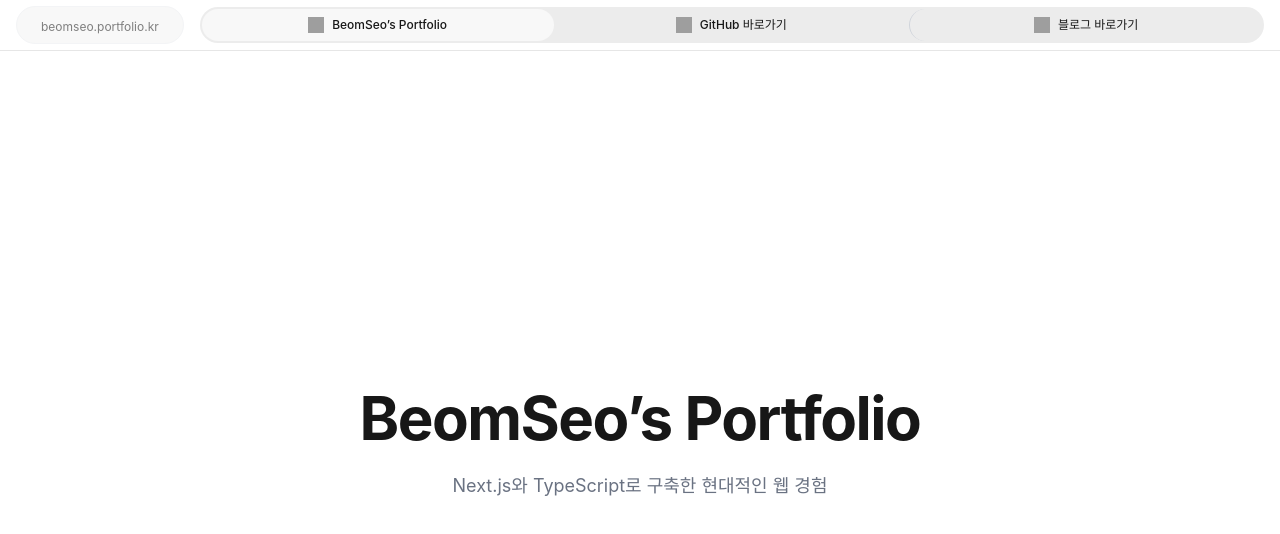
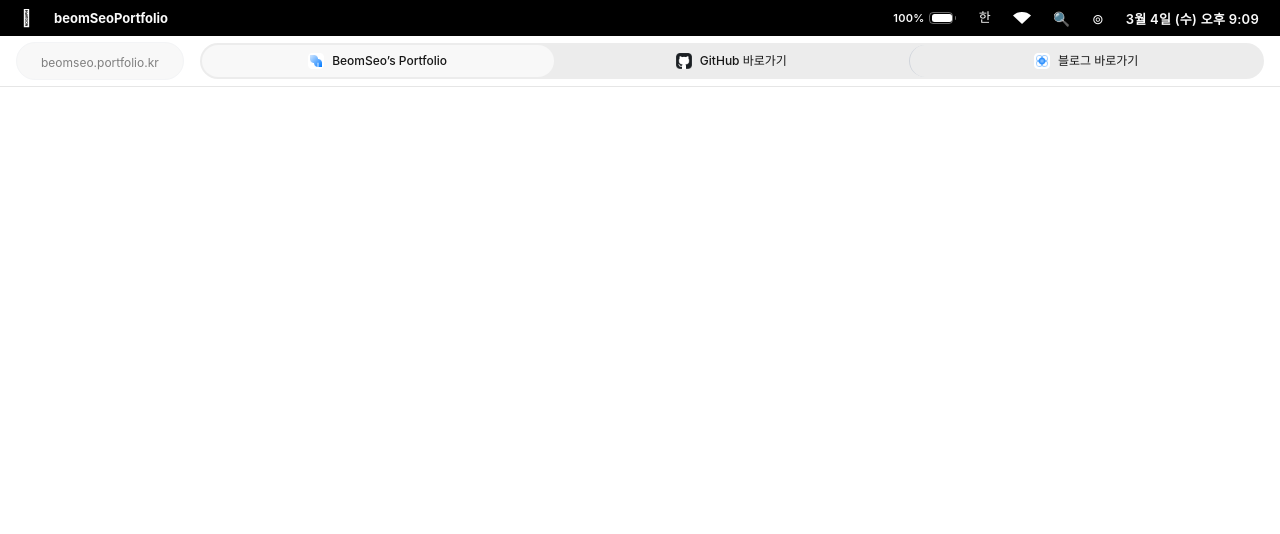
Before and after one commit to BS-Stack-Lab/portfolio-site-2026, a Next.js app: page / in a window 1280 px wide. Shown: the top 534 px of the page. Built offline with nearby package versions, Linux system fonts and the light colour scheme; grey boxes are pictures that could not be loaded.

Commit message:
fix: Restore desktop black menu bar with precise CSS

```diff
--- a/app/page.tsx
+++ b/app/page.tsx
@@ -2,30 +2,12 @@ import Header from "@/components/Header";
 
 export default function Home() {
   return (
-    <div className="relative min-h-screen bg-white">
+    <div className="relative min-h-screen">
       <Header />
-
-      {/* xl:mt-[87px]: 데스크톱 헤더 높이만큼 마진을 주어 컨텐츠가 가려지지 않게 함
-        min-h-[calc(100vh-87px)]: 화면 전체 높이에서 헤더 높이를 뺀 나머지를 최소 높이로 설정
-      */}
-      <main className="xl:mt-[87px] min-h-[calc(100vh-87px)] pb-[76px] xl:pb-0">
-        <section
-          id="hero"
-          className="flex flex-col items-center justify-center w-full min-h-[calc(100vh-87px)]"
-        >
-          <div className="text-center">
-            <h1 className="text-4xl xl:text-6xl font-bold text-[#171717] tracking-tight">
-              BeomSeo’s Portfolio
-            </h1>
-            <p className="mt-6 text-lg text-gray-500">
-              Next.js와 TypeScript로 구축한 현대적인 웹 경험
-            </p>
-          </div>
-        </section>
-
-        {/* 다른 섹션들 (예: About, Projects) */}
-        <section id="about" className="h-screen bg-gray-50">
-          {/* 내용 */}
+      {/* 87px 마진으로 블랙 바 영역 확보 */}
+      <main className="xl:mt-[87px] min-h-[calc(100vh-87px)]">
+        <section className="flex items-center justify-center min-h-[calc(100vh-87px)]">
+           {/* 콘텐츠 */}
         </section>
       </main>
     </div>
--- a/components/Header.tsx
+++ b/components/Header.tsx
@@ -5,29 +5,75 @@ export default function Header() {
     <>
       {/* --- 1. 데스크톱 헤더 (1280px 이상) --- */}
       <header className="fixed top-0 left-0 right-0 z-50 hidden xl:flex flex-col w-full pointer-events-none">
-        {/* macOS 메뉴바 생략 (기존 코드 유지) */}
 
+        {/* macOS Menu Bar (Black) */}
+        <div className="w-full h-[36px] bg-black flex flex-row justify-between items-center px-[10px] py-[5px] pointer-events-auto">
+
+          {/* Group - Leading (Apple Logo + App Name) */}
+          <div className="flex flex-row items-center gap-[0px]">
+             {/* Apple Logo Placeholder */}
+            <div className="w-[33px] h-[24px] flex items-center justify-center relative">
+              <span className="text-[#FAFAFA] text-[16px]"></span>
+            </div>
+            {/* App Name */}
+            <div className="flex flex-row items-start px-[11px] py-[4px] gap-[10px]">
+              <span className="text-[13px] font-bold leading-[16px] text-[#FAFAFA] text-center whitespace-nowrap">
+                {siteConfig.name}
+              </span>
+            </div>
+          </div>
+
+          {/* Frame - Trailing (Status Items) */}
+          <div className="flex flex-row items-center justify-end gap-[0px]">
+            {/* 배터리 */}
+            <div className="flex flex-row items-center px-[11px] py-[5px] gap-[4px]">
+              <span className="text-[11px] font-semibold leading-[14px] tracking-[0.311px] text-[#FAFAFA]">100%</span>
+              <div className="relative w-[28px] h-[12px]">
+                {/* Rectangle 17 (Border) */}
+                <div className="absolute w-[24px] h-[12px] border border-white/40 rounded-[4px]" />
+                {/* Rectangle 18 (Fill) */}
+                <div className="absolute w-[20px] h-[8px] left-[3px] top-[2px] bg-white rounded-[2.5px]" />
+                {/* Rectangle 19 (Tip) */}
+                <div className="absolute w-[1.5px] h-[4px] left-[26px] top-[4px] bg-white/40 rounded-r-[10px]" />
+              </div>
+            </div>
+
+            {/* Icons (Wi-Fi, Search, etc. - Icons from image) */}
+            <div className="flex flex-row items-center">
+              <div className="px-[11px] py-[4px] flex items-center"><span className="text-[#FAFAFA] text-[13px]">한</span></div>
+              <div className="px-[11px] py-[4px] flex items-center text-[#FAFAFA] text-[14px]">
+                 <svg width="18" height="12" viewBox="0 0 18 12" fill="none"><path d="M9 12L0 3.5C2.5 1 5.5 0 9 0C12.5 0 15.5 1 18 3.5L9 12Z" fill="white"/></svg>
+              </div>
+              <div className="px-[11px] py-[4px] flex items-center text-[#FAFAFA] text-[14px]">🔍</div>
+              <div className="px-[11px] py-[4px] flex items-center text-[#FAFAFA] text-[14px]">⊚</div>
+            </div>
+
+            {/* Date & Time */}
+            <div className="px-[11px] py-[4px] min-w-[149px]">
+              <span className="text-[13px] font-semibold leading-[18px] tracking-[0.252px] text-[#FAFAFA] whitespace-nowrap">
+                3월 4일 (수) 오후 9:09
+              </span>
+            </div>
+          </div>
+        </div>
+
+        {/* 2. Browser Address Bar Style (White) */}
         <div className="w-full h-[51px] bg-white border-b border-[#E6E6E6] flex items-center px-4 gap-4 pointer-events-auto">
+          {/* ... (기존 주소창 코드 유지) ... */}
           <div className="flex-none bg-[#F8F8F8] px-6 py-1.5 rounded-full border border-gray-100">
             <span className="text-[12px] text-[#7F7F7F]">{siteConfig.domain}</span>
           </div>
-
           <div className="flex-grow flex items-center bg-[#ECECEC] rounded-full p-[2px] gap-[2px]">
-            {/* 포트폴리오 버튼 */}
             <a href={siteConfig.links.portfolio} className="flex-1 flex items-center justify-center gap-2 h-8 bg-[#F8F8F8] rounded-full hover:bg-white transition-colors">
-              <img src="public/asset/pavicon/portfolio.png" alt="Portfolio" className="w-4 h-4" />
+              <img src="/asset/pavicon/portfolio.png" alt="P" className="w-4 h-4" />
               <span className="text-[12px] font-medium text-[#171717]">BeomSeo’s Portfolio</span>
             </a>
-
-            {/* GitHub 버튼 */}
-            <a href={siteConfig.links.github} target="_blank" rel="noopener noreferrer" className="flex-1 flex items-center justify-center gap-2 h-8 hover:bg-[#FDFDFD] rounded-full transition-colors">
-              <img src="public/asset/pavicon/github.png" alt="GitHub" className="w-4 h-4" />
+            <a href={siteConfig.links.github} target="_blank" className="flex-1 flex items-center justify-center gap-2 h-8 hover:bg-[#FDFDFD] rounded-full transition-colors">
+              <img src="/asset/pavicon/github.png" alt="G" className="w-4 h-4" />
               <span className="text-[12px] font-medium text-[#171717]">GitHub 바로가기</span>
             </a>
-
-            {/* 블로그 버튼 */}
-            <a href={siteConfig.links.blog} target="_blank" rel="noopener noreferrer" className="flex-1 flex items-center justify-center gap-2 h-8 hover:bg-[#FDFDFD] rounded-full transition-colors border-l border-gray-300">
-              <img src="public/asset/pavicon/blog.png" alt="Blog" className="w-4 h-4" />
+            <a href={siteConfig.links.blog} target="_blank" className="flex-1 flex items-center justify-center gap-2 h-8 hover:bg-[#FDFDFD] rounded-full transition-colors border-l border-gray-300">
+              <img src="/asset/pavicon/blog.png" alt="B" className="w-4 h-4" />
               <span className="text-[12px] font-medium text-[#171717]">블로그 바로가기</span>
             </a>
           </div>
```
